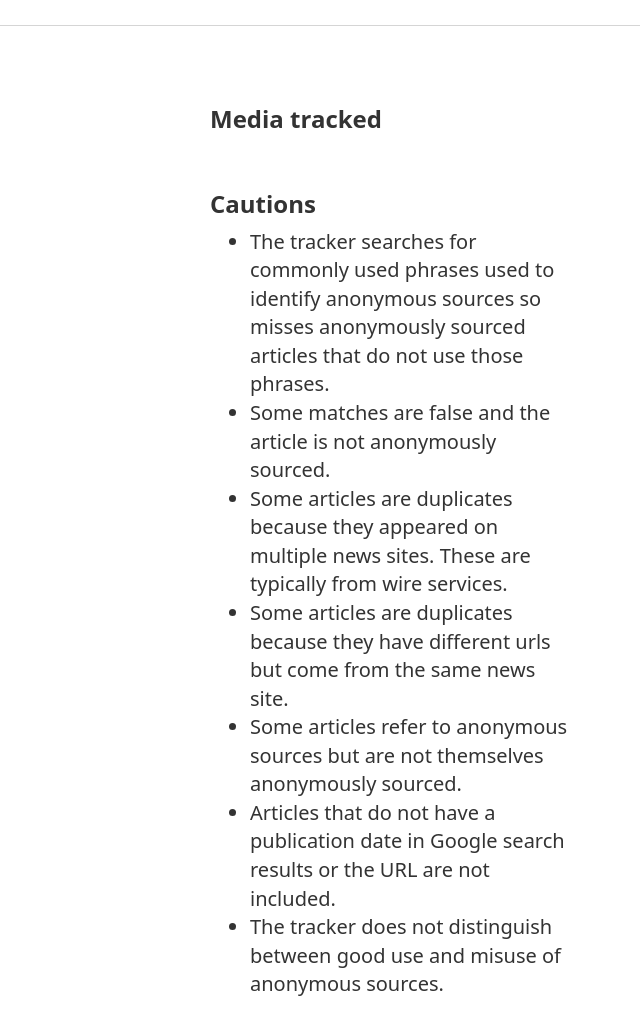
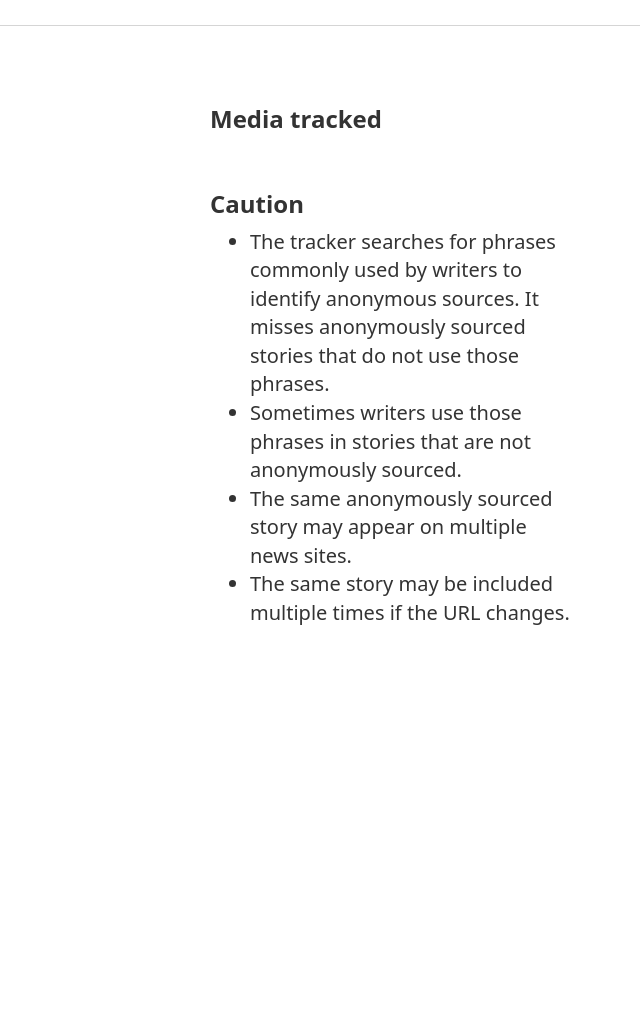
Before and after one commit to markschaver/Anonymous, a Flask app: template templates/index.html in a window 1280 px wide. Shown: the part 154-1163 px from the top of the page, without its empty margins (640-1280 px from the left). After the commit the page ends 779 px from the top, so only its background shows below. Run offline with Flask 3, Linux system fonts and the light colour scheme; the template is opened without the code that fills it, so the values that code supplies are empty; parts of the project's set-up code (start-up, migrations or seed data) failed here and were passed over; some libraries are stand-ins or nearby versions.

Commit message:
Update caution.

```diff
--- a/templates/layout.html
+++ b/templates/layout.html
@@ -52,15 +52,12 @@
                 {% endfor %}
                 </ul>
                 <br>
-                <p><h3>Cautions</h3>
+                <p><h3>Caution</h3>
                     <ul>
-                        <li>The tracker searches for commonly used phrases used to identify anonymous sources so misses anonymously sourced articles that do not use those phrases.</li>
-                        <li>Some matches are false and the article is not anonymously sourced.</li>
-                        <li>Some articles are duplicates because they appeared on multiple news sites. These are typically from wire services.</li>
-                        <li>Some articles are duplicates because they have different urls but come from the same news site.</li>
-                        <li>Some articles refer to anonymous sources but are not themselves anonymously sourced.</li>
-                        <li>Articles that do not have a publication date in Google search results or the URL are not included.</li>
-                        <li>The tracker does not distinguish between good use and misuse of anonymous sources.</li>
+                        <li>The tracker searches for phrases commonly used by writers to identify anonymous sources. It misses anonymously sourced stories that do not use those phrases.</li>
+                        <li>Sometimes writers use those phrases in stories that are not anonymously sourced.</li>
+                        <li>The same anonymously sourced story may appear on multiple news sites.</li>
+                        <li>The same story may be included multiple times if the URL changes.</li>
                     </ul>
                 </p>
             </div>
```
Also changed, not shown: templates/outlet.html (+5 -8 lines).
